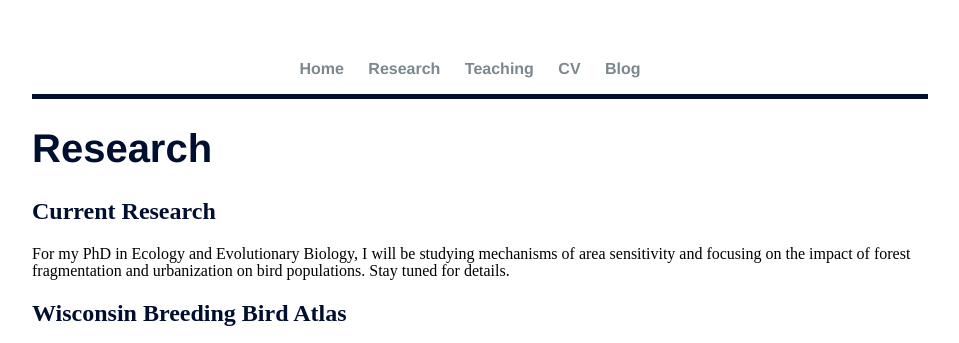
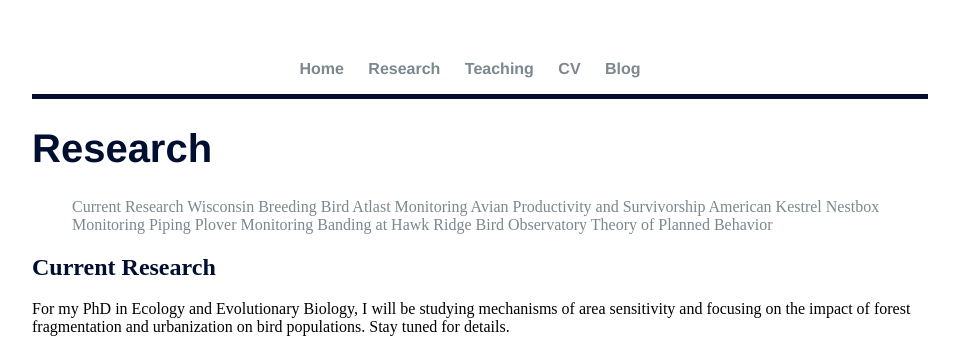
Before and after one commit to elizagrames/elizagrames.github.io, a Jekyll site: the page built from research/index.html, in a window 1280 px wide and 900 px high, cut to the strip 0-343 px from the top of the window. Shown: the whole strip, without its empty margins (160-1119 px from the left). Built offline with Jekyll 4.4.1, drawn with Linux system fonts in a browser that asks for light colours.

Commit message:
Update index.html

```diff
--- a/research/index.html
+++ b/research/index.html
@@ -4,23 +4,34 @@ title: Eliza Grames, Ecology Graduate Student
 ---
 <div class="blurb">
 	<h1>Research</h1>
-	<h2>Current Research</h2>
+
+	<ul>
+	<a href="current">Current Research</a>
+	<a href="wbba">Wisconsin Breeding Bird Atlast</a>
+	<a href="maps">Monitoring Avian Productivity and Survivorship</a>
+	<a href="amke">American Kestrel Nestbox Monitoring</a>
+	<a href="pipl">Piping Plover Monitoring</a>
+	<a href="hrbo">Banding at Hawk Ridge Bird Observatory</a>
+	<a href="tpb">Theory of Planned Behavior</a>
+	</ul>
+
+	<h2><a name="current"></a>Current Research</h2>
 
 <p>For my PhD in Ecology and Evolutionary Biology, I will be studying mechanisms of area sensitivity and focusing on the impact of forest fragmentation and urbanization on bird populations. Stay tuned for details. </p>
 
-<h2>Wisconsin Breeding Bird Atlas</h2>
+<a name="wbba"></a><h2>Wisconsin Breeding Bird Atlas</h2>
 <img src="https://pbs.twimg.com/media/Cq-3vh8XEAAyg86.jpg:large" hspace="10" align="left" width="320" height="426.7">
 <p>During the spring and summer of 2016, I volunteered with the Wisconsin State Ornithologists' Union as the Principal Atlaser for two blocks in the second iteration of the Wisconsin Breeding Bird Atlas (WBBA II). The goal of the WBBA II is to document evidence of breeding birds across Wisconsin and to compile data to compare to a similar study conducted from 1995-2000. In the field, atlasers do a census of bird populations in all the different habitat types found in their block and look for evidence of breeding. To document breeding evidence, birds must be observed carrying food, feeding young, occupying nests, or a number of other codes. Atlasers are also asked to document species that are possibly (e.g. singing on territory) or probably (e.g. copulation or courtship displays are observed) breeding in the block. </p>
 <p>I signed up for two blocks so that I could visit as many different types of habitat as possible and become well-versed in the species breeding there. To prepare, I learned the calls of roughly 150 birds that were likely to be seen or heard in my blocks and studied their breeding timelines, nesting site locations and nesting material preferences, and other details of their behavior. I was able to confirm 31 species, including the Golden-Winged Warbler, which is a Near Threatened species that is declining throughout much of its range. Although neither of my blocks were complete by the end of the 2016 breeding season, I was able to train in a new volunteer to take for the remaining four years of the project so that she can track down and confirm species that I was only able to document as possibly or probably breeding in the block.
 </p>
-<h2>Monitoring Avian Productivity and Survivorship (MAPS)</h2>
+<a name="maps"></a><h2>Monitoring Avian Productivity and Survivorship (MAPS)</h2>
 
 <p>In the summer of 2016, I volunteered for two different MAPS (Monitoring Avian Productivity and Survivorship) projects - one at Hawk Ridge Bird Observatory in Duluth, MN and the other at Wolf Ridge Environmental Learning Center in Finland, MN. MAPS is a project coordinated by the Institute for Bird Populations that seeks to monitor bird populations to assist in conservation efforts.
 </p>
 <p>As part of the team of MAPS volunteers at each site, I would deploy mist nets, check the nets at regular intervals, and extract birds for processing. At Hawk Ridge, I also processed birds, which entails identifying the species (not always as easy at it sounds!), aging and sexing them, assessing flight feather wear, checking molt limits, weighing and measuring the birds, and banding them. Volunteering on both projects was an incredibly valuable experience, where I gained more confidence in my extraction skills and was able to practice aging, sexing, and recording data on some tricky species.
 </p>
 
-<h2>American Kestrel Nestbox Monitoring</h2>
+<a name="amke"></a><h2>American Kestrel Nestbox Monitoring</h2>
 
 <img src="https://scontent-iad3-1.xx.fbcdn.net/v/t1.0-9/13627045_10205432986899202_6963299491194474130_n.jpg?oh=97bb9358d718108363a6fee173d757bb&oe=585AEA38" align="left" hspace="10" width="180" height="240">
 <p>In response to declining populations of American Kestrels in parts of their range (including northern Minnesota), Friends of Sax-Zim Bog put up 14 nest boxes in 2015. In the spring of 2016, I volunteered to monitor some of the boxes and returned when chicks were old enough to band them. Monitors observed kestrels at or near nine boxes during the season and recorded copulation at four of the boxes. We also made notes on other species present, general kestrel behavior, and foraging habits.
@@ -28,11 +39,11 @@ title: Eliza Grames, Ecology Graduate Student
 <p>The chicks were banded on July 6, 2016 by Frank Nicoletti, Miranda Durbin, Peter Yokel, and myself. We drove to each nest box, climbed a ladder to peer inside the box and see if there were young, and then carried the young out and down to the road to band them. There were 21 chicks total, ranging from barely old enough to band to nearly fledged. The reason for the differences in ages is that some boxes likely failed the first time and the kestrel pair occupying the box tried over.
 </p>
 
-<h2>Piping Plover Monitoring</h2>
+<a name="pipl"></a><h2>Piping Plover Monitoring</h2>
 
 <p>The Great Lakes population of Piping Plovers is endangered due to destruction of suitable nesting habitat and disturbance to nesting pairs. The St. Louis River Alliance organizes a Piping Plover Project to monitor suitable areas of beach on the southern shore of Lake Superior in order to detect any occurrences of Piping Plovers, record data on suitability of the beaches to nesting, determine if there are predators or competitors that could prevent nesting, and monitor human disturbances to possible nest sites on the beaches. I volunteered as a Piping Plover Monitor in Duluth, MN on Park Point and in Superior, WI on Wisconsin Point. Although only one Piping Plover was seen in the Twin Ports area during the monitoring season (it was scared away by an unleashed dog) and it was not during one of my shifts, I was still able to provide valuable information on suitability of the beaches and numbers and types of other shorebirds present.
 </p>
-<h2>Banding at Hawk Ridge Bird Observatory</h2>
+<a name="hrbo"></a><h2>Banding at Hawk Ridge Bird Observatory</h2>
 
 <p>Hawk Ridge Bird Observatory in Duluth, MN is located at the tip of Lake Superior, which hundreds of thousands of birds
 migrate past each year due to the thermals along the ridge and its proximity to the lake. During the fall migration, there
@@ -57,7 +68,7 @@ sheets.
 </p>
 
 
-<h2>Theory of Planned Behavior</h2>
+<a name="tpb"></a><h2>Theory of Planned Behavior</h2>
 
 <p>Because my undergraduate career was focused on science communication and environmental issues, I developed an interest in
 studies of pro-environmental behaviors and decision making. I began a study on the role of self-identity in the Theory of
```
